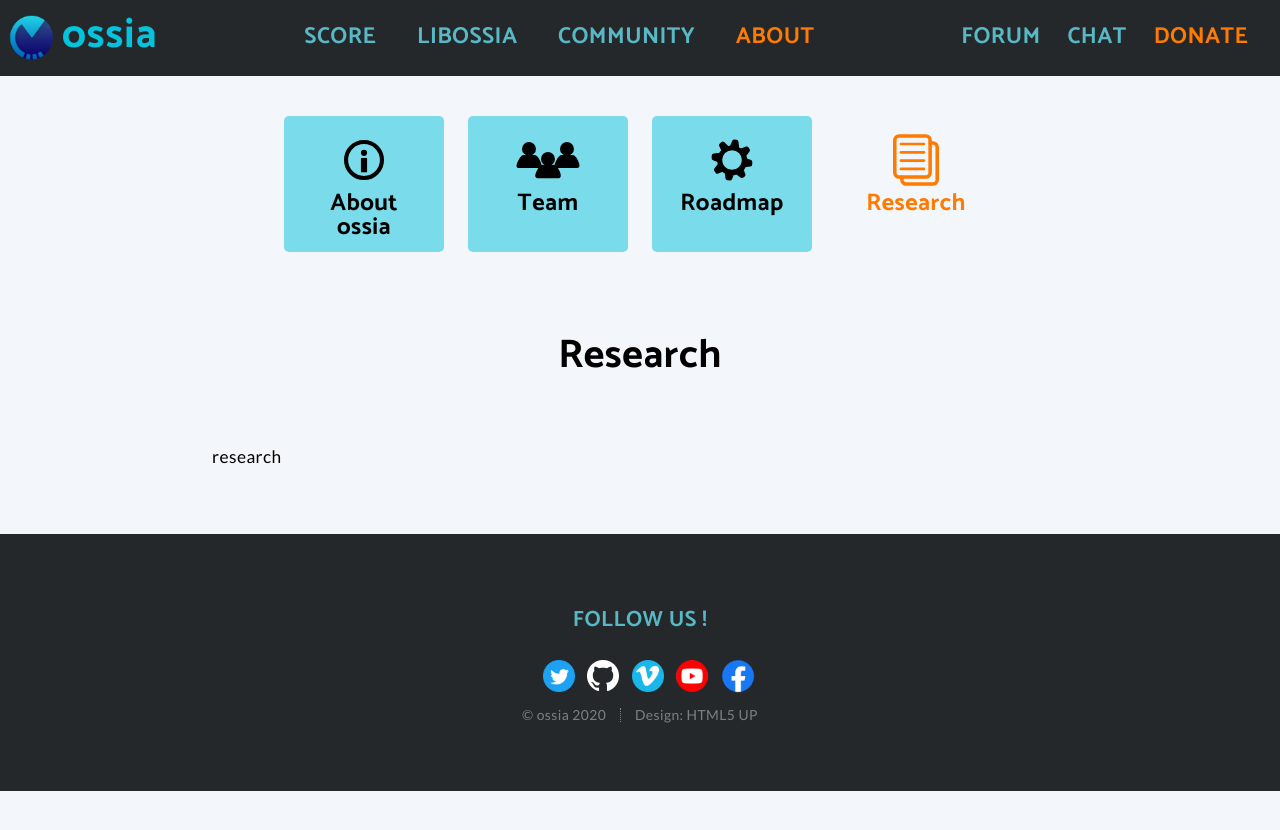
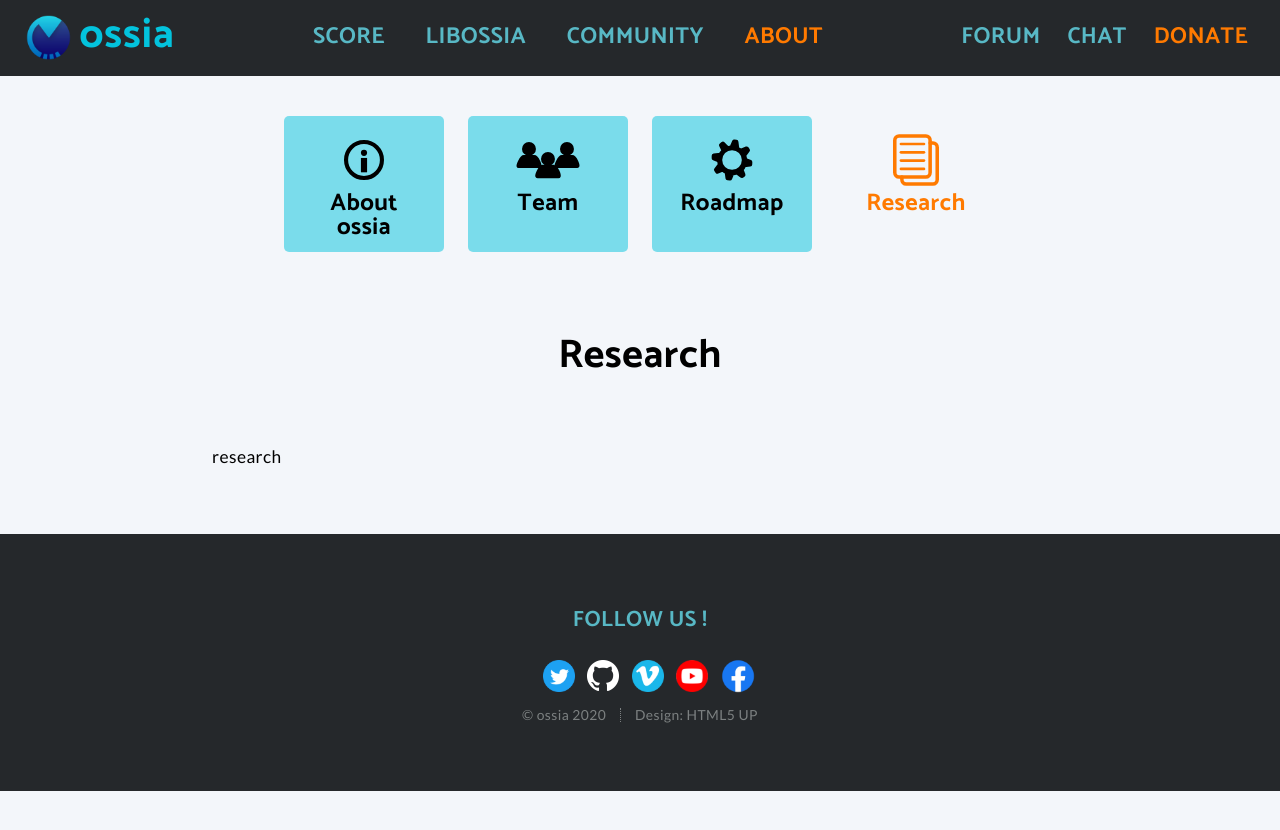
Before and after one commit to thibaudk/ossia.github.io, a Jekyll site: the page built from _pages/research.markdown, in a window 1280 px wide. Shown: the top 830 px of the page. Built offline with Jekyll 4.4.1, drawn with Linux system fonts in a browser that asks for light colours.

Commit message:
Left margin for the logo in the header

```diff
--- a/_includes/header.html
+++ b/_includes/header.html
@@ -21,7 +21,7 @@
 
 <header id="header">
 	<nav id="nav" style="vertical-align: middle; ">
-        <div id="ossia-logo-header">
+        <div id="ossia-logo-header" style="margin-left: 1em;" >
             <a id="homebtn" class="home-logo" style="margin: 0;" href="/">
                 <image src="/assets/score-logo.png" height="45px"/>
                 <h2 class="software small" style="padding: 0; padding-left: 0.2em;padding-bottom: 0.1em;">ossia</h2>
```
